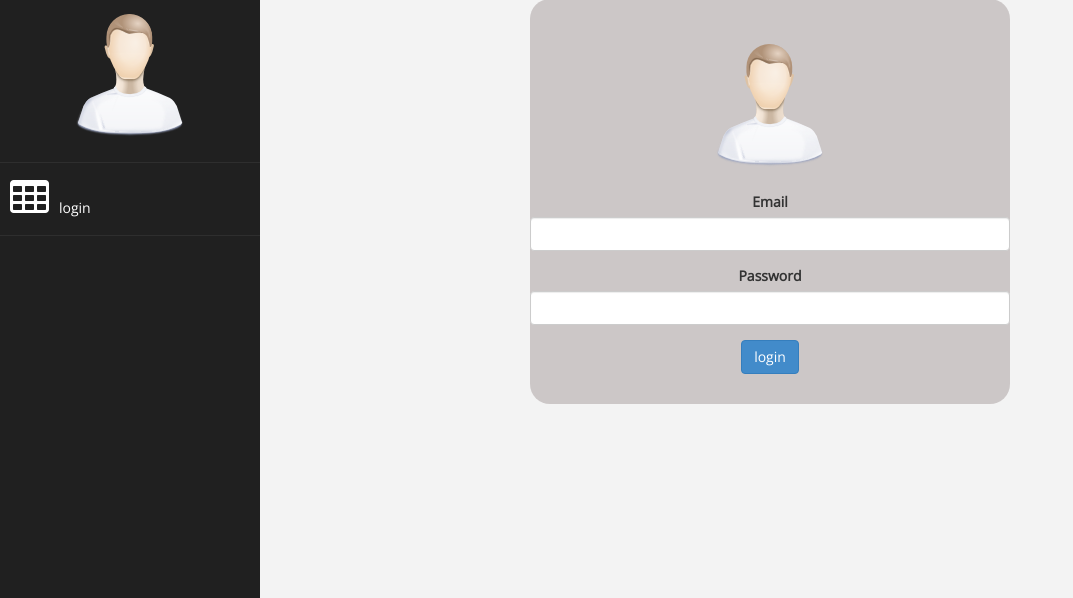
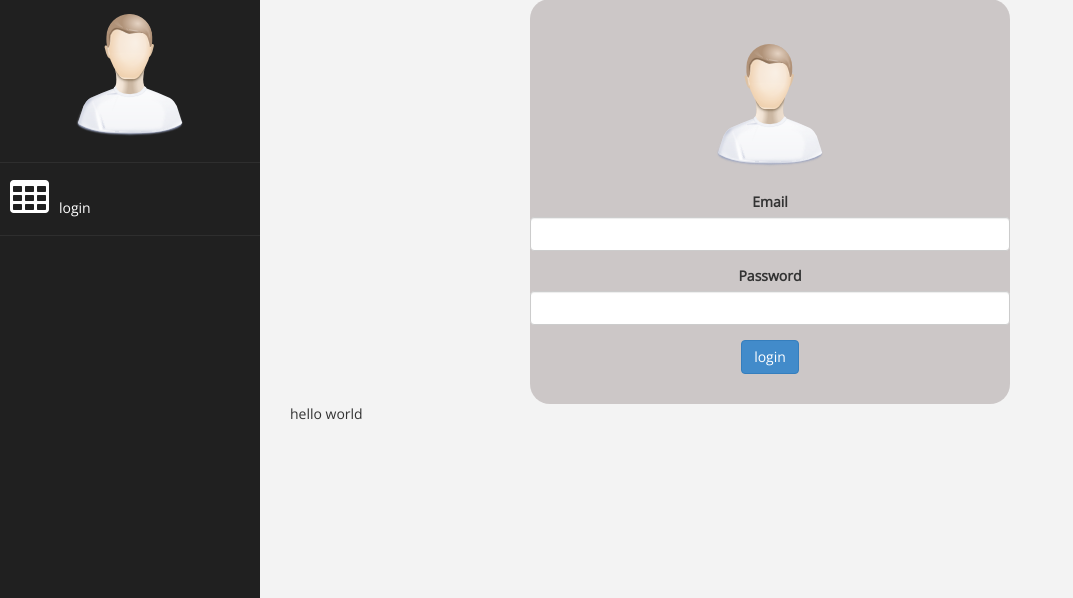
Before and after one commit to mariaelmir/centerprojet, a PHP site: page /index.php?page=login in a window 1280 px wide. Shown: the part 76-674 px from the top of the page, without its empty margins (0-1073 px from the left). Run offline with PHP 8.4, Linux system fonts and the light colour scheme.

Commit message:
Update index.php

```diff
--- a/index.php
+++ b/index.php
@@ -132,7 +132,7 @@
           }
 
 
-
+echo "hello world";
         }
 
           ?>
```
